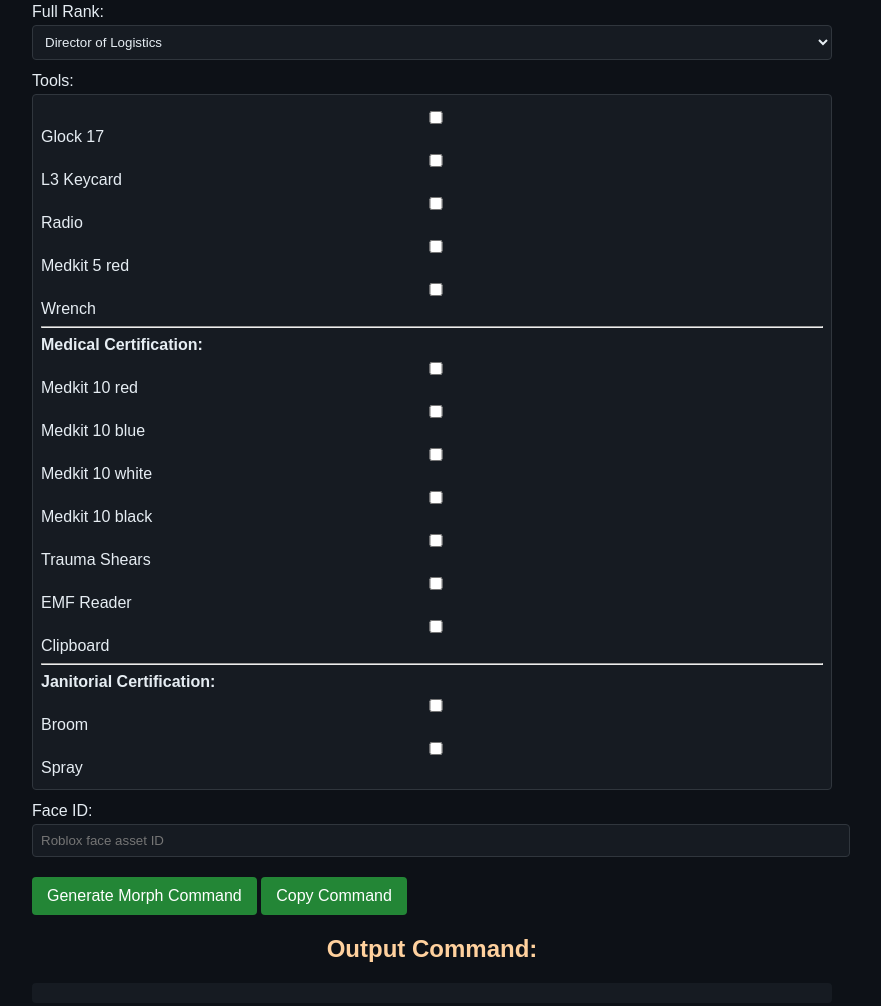
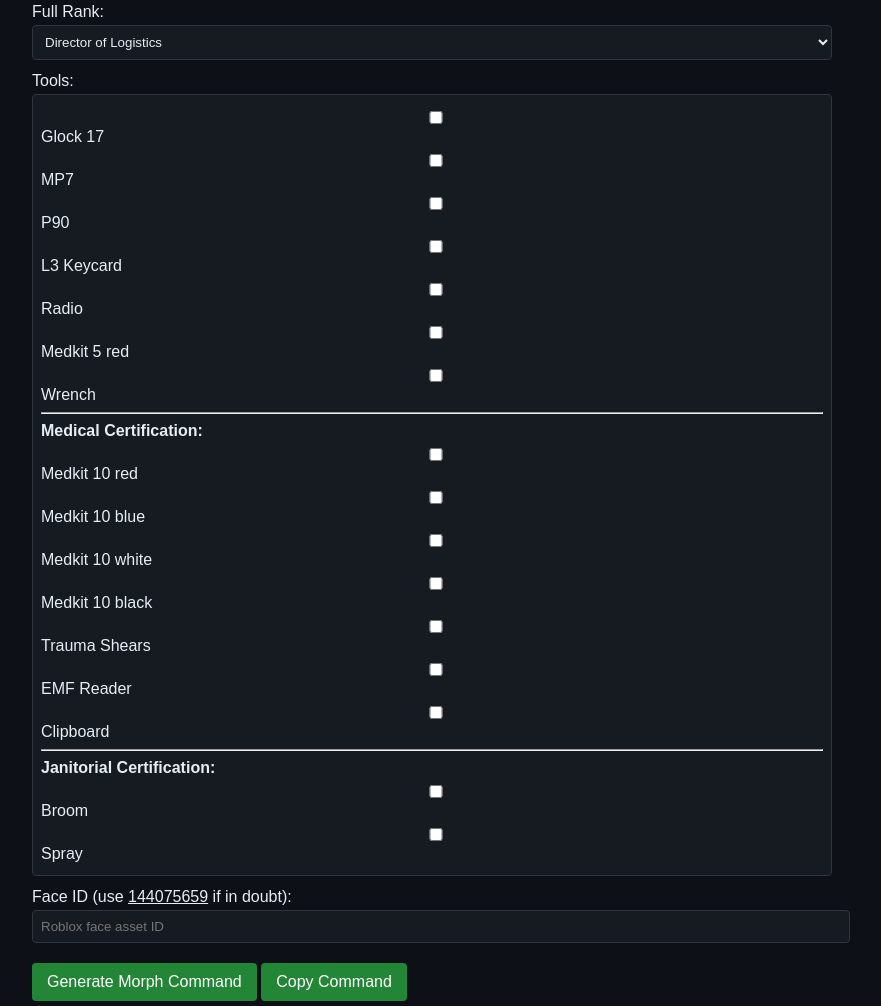
Before and after one commit to Choppovm/gri_mnl_morph_maker, a plain HTML site: page index.html in a window 1280 px wide. Shown: the part 452-1458 px from the top of the page, without its empty margins (208-1089 px from the left). Drawn offline with Linux system fonts and the light colour scheme.

Commit message:
Update index.html

```diff
--- a/index.html
+++ b/index.html
@@ -111,6 +111,8 @@
   <label>Tools:</label>
   <div class="checkbox-group" id="tools">
     <label><input type="checkbox" value="Glock 17"> Glock 17</label>
+    <label><input type="checkbox" value="MP7"> MP7</label>
+    <label><input type="checkbox" value="P90"> P90</label>
     <label><input type="checkbox" value="L3 Keycard"> L3 Keycard</label>
     <label><input type="checkbox" value="Radio"> Radio</label>
     <label><input type="checkbox" value="Medkit 5 Red"> Medkit 5 red</label>
@@ -130,7 +132,7 @@
     <label><input type="checkbox" value="Spray"> Spray</label>
   </div>
 
-  <label>Face ID:</label>
+  <label>Face ID (use <u>144075659</u> if in doubt):</label>
   <input type="text" id="faceId" placeholder="Roblox face asset ID">
 
   <button onclick="generateCommand()">Generate Morph Command</button>
```
